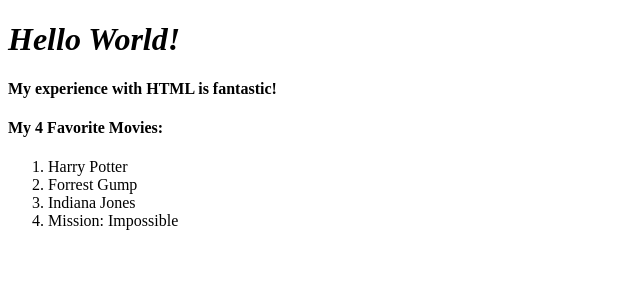
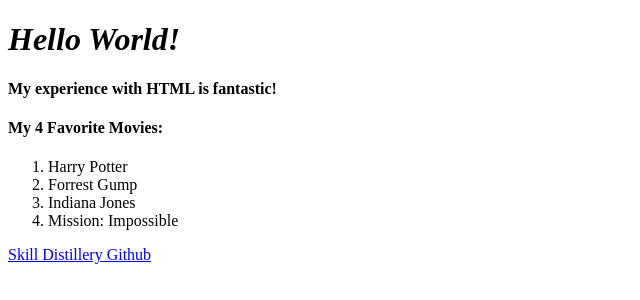
Before and after one commit to parisasledge-source/SDPre, a plain HTML site: page Blog/index.html in a window 1280 px wide. Shown: the whole page, without its empty margins (0-640 px from the left). Drawn offline with Linux system fonts and the light colour scheme.

Commit message:
complete index

```diff
--- a/Blog/index.html
+++ b/Blog/index.html
@@ -16,6 +16,8 @@
       <li>Mission: Impossible</li>
     </ol>
 
+    <a href="https://github.com/SkillDistillery">Skill Distillery Github</a>
+
 
   </body>
 </html>
```
